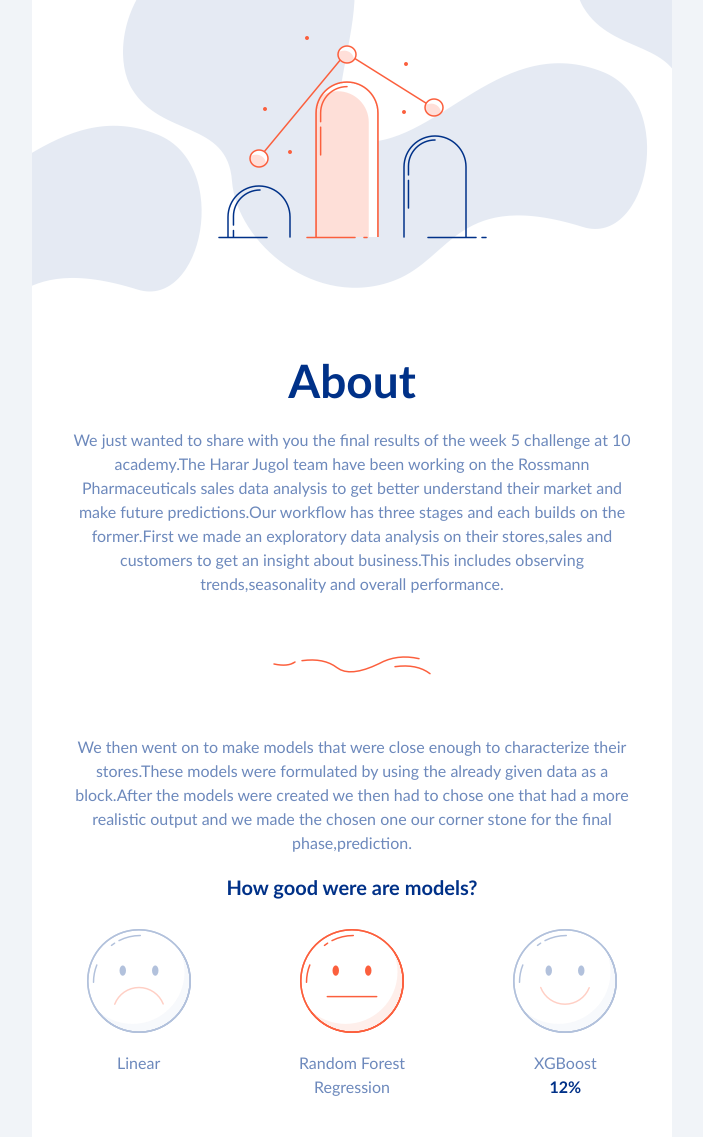
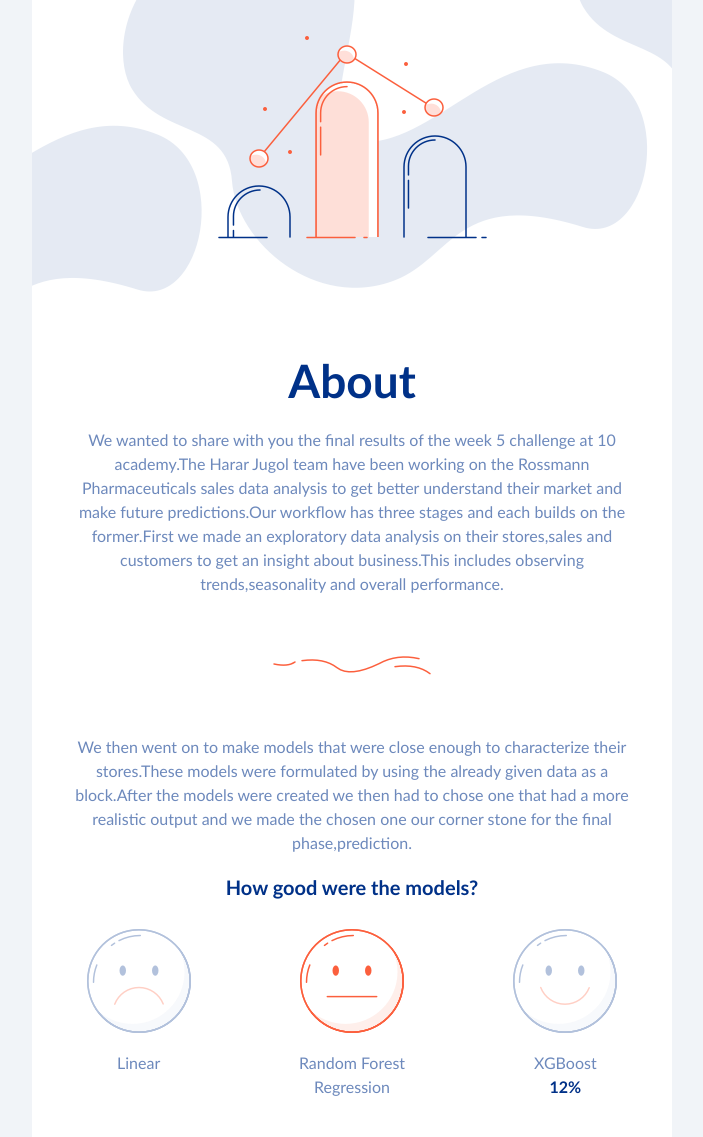
Before and after one commit to comsavvy/Rossman-Sales-Prediction, a Flask app: page /about in a window 1280 px wide. Shown: the part 554-1691 px from the top of the page, without its empty margins (288-991 px from the left). Run offline with Flask 2, Linux system fonts and the light colour scheme.

Commit message:
Some typical error were corrected

```diff
--- a/templates/about.html
+++ b/templates/about.html
@@ -265,7 +265,7 @@
 <!--[if mso]><table width="100%" cellpadding="0" cellspacing="0" border="0"><tr><td style="padding-right: 40px; padding-left: 40px; padding-top: 10px; padding-bottom: 10px; font-family: Tahoma, sans-serif"><![endif]-->
 <div style="color:#555555;font-family:Trebuchet MS, Lucida Grande, Lucida Sans Unicode, Lucida Sans, Tahoma, sans-serif;line-height:1.5;padding-top:10px;padding-right:40px;padding-bottom:10px;padding-left:40px;">
 <div style="line-height: 1.5; font-size: 12px; font-family: Trebuchet MS, Lucida Grande, Lucida Sans Unicode, Lucida Sans, Tahoma, sans-serif; color: #555555; mso-line-height-alt: 18px;">
-<p style="text-align: center; line-height: 1.5; word-break: break-word; font-family: Trebuchet MS, Lucida Grande, Lucida Sans Unicode, Lucida Sans, Tahoma, sans-serif; font-size: 16px; mso-line-height-alt: 24px; margin: 0;"><span style="font-size: 16px; color: #6d89bc;">We just wanted to share with you the final results of the week 5 challenge at 10 academy.The Harar Jugol team have been working on the Rossmann Pharmaceuticals sales data analysis to get better understand their market and make future predictions.Our workflow has three stages and each builds on the former.First we made an exploratory data analysis on their stores,sales and customers to get an insight about business.This includes observing trends,seasonality and overall performance.</span></p>
+<p style="text-align: center; line-height: 1.5; word-break: break-word; font-family: Trebuchet MS, Lucida Grande, Lucida Sans Unicode, Lucida Sans, Tahoma, sans-serif; font-size: 16px; mso-line-height-alt: 24px; margin: 0;"><span style="font-size: 16px; color: #6d89bc;">We wanted to share with you the final results of the week 5 challenge at 10 academy.The Harar Jugol team have been working on the Rossmann Pharmaceuticals sales data analysis to get better understand their market and make future predictions.Our workflow has three stages and each builds on the former.First we made an exploratory data analysis on their stores,sales and customers to get an insight about business.This includes observing trends,seasonality and overall performance.</span></p>
 </div>
 </div>
 <!--[if mso]></td></tr></table><![endif]-->
@@ -313,7 +313,7 @@
 <!--[if mso]><table width="100%" cellpadding="0" cellspacing="0" border="0"><tr><td style="padding-right: 10px; padding-left: 10px; padding-top: 10px; padding-bottom: 25px; font-family: Tahoma, sans-serif"><![endif]-->
 <div style="color:#555555;font-family:Trebuchet MS, Lucida Grande, Lucida Sans Unicode, Lucida Sans, Tahoma, sans-serif;line-height:1.2;padding-top:10px;padding-right:10px;padding-bottom:25px;padding-left:10px;">
 <div style="font-size: 14px; line-height: 1.2; color: #555555; font-family: Trebuchet MS, Lucida Grande, Lucida Sans Unicode, Lucida Sans, Tahoma, sans-serif; mso-line-height-alt: 17px;">
-<p style="font-size: 14px; line-height: 1.2; word-break: break-word; text-align: center; mso-line-height-alt: 17px; margin: 0;"><strong><span style="color: #003188; font-size: 20px;">How good were are models?</span></strong></p>
+<p style="font-size: 14px; line-height: 1.2; word-break: break-word; text-align: center; mso-line-height-alt: 17px; margin: 0;"><strong><span style="color: #003188; font-size: 20px;">How good were the models?</span></strong></p>
 </div>
 </div>
 <!--[if mso]></td></tr></table><![endif]-->
```
Also changed, not shown: templates/home.html (line endings or trailing spaces).
